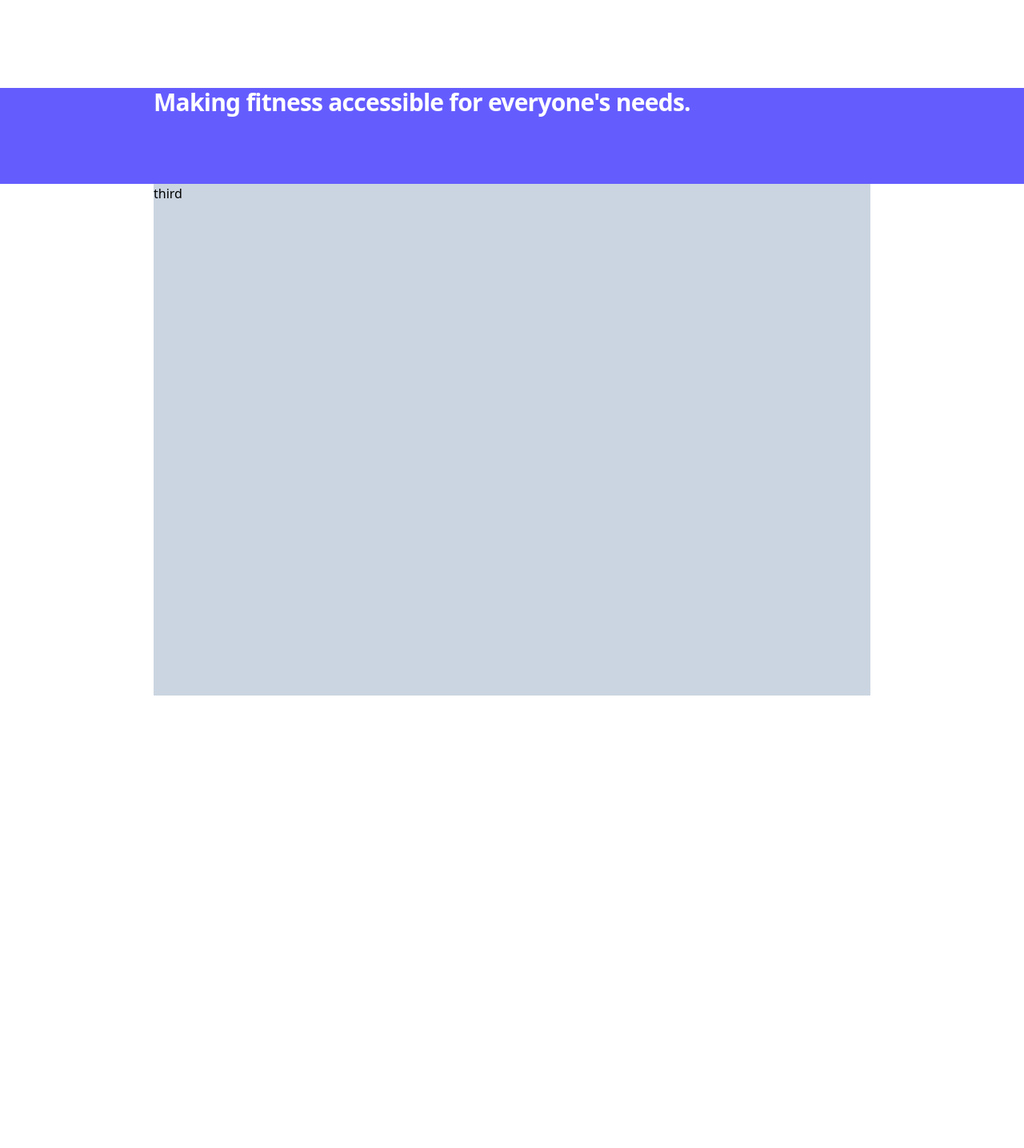
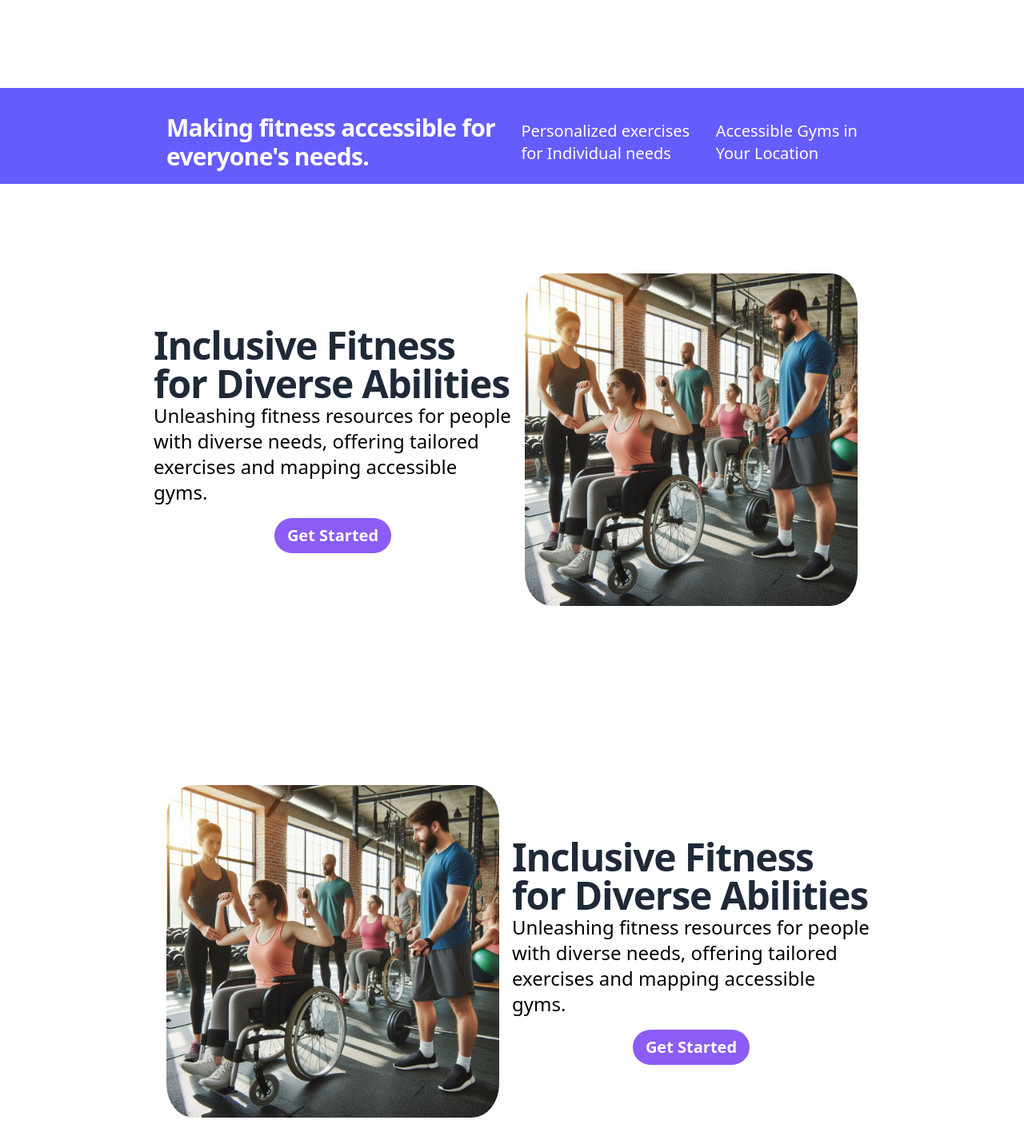
Before and after one commit to brzozka/InclusiFit, a Vue app: page / in a window 1280 px wide. Shown: the part 594-2030 px from the top of the page at 80% size. Before the commit the page ends 1464 px from the top, so only its background shows below. Built offline with nearby package versions, Linux system fonts and the light colour scheme.

Commit message:
Update HomeView.vue
As in title.

```diff
--- a/src/views/HomeView.vue
+++ b/src/views/HomeView.vue
@@ -16,12 +16,34 @@ import Navbar from '../components/Navbar.vue'
             </div>
         </div>
         <div class="flex  h-[15vh] w-full  bg-[#655CFE]">
-            <div class="flex h-fit  w-[70vw] font-sans mx-auto items-center">
-                <h1 class="text-3xl font-bold tracking-tight text-white">Making fitness accessible for everyone's needs.</h1>
+            <div class="flex h-fit  w-[70vw] font-sans mx-auto items-center justify-between py-8 px-4">
+                <h1 class="text-3xl font-bold tracking-tight text-white">Making fitness accessible for <br> everyone's needs.</h1>
+                <p class="text-xl  text-white">Personalized exercises<br> for Individual needs</p>
+                <p class="text-xl   text-white">Accessible Gyms in <br>Your Location</p>
             </div>
         </div>
 
-        <div class="flex w-[70vw] h-[80vh] mx-auto bg-slate-300">third</div>
+        <div class="flex h-[80vh] w-[70vw] mx-auto bg-white items-center justify-center">
+            <div class="w-1/2 h-full flex flex-col justify-center items-center">
+                <h1 class="text-4xl font-bold tracking-tight text-gray-800 sm:text-5xl">Inclusive Fitness for Diverse Abilities</h1>
+                <p class="text-2xl">Unleashing fitness resources for people with diverse needs, offering tailored exercises and mapping accessible gyms.</p>
+                <button class="bg-violet-500 hover:bg-violet-700 text-white font-bold text-xl py-2 px-4 rounded-full mt-4">Get Started</button>
+            </div>
+            <div class="w-1/2 h-full flex flex-col justify-center items-center ">
+                <img src="../assets/exercise.jfif" alt="exercise" class="w-fit h-fit py-2 px-4 rounded-[50px]">
+            </div>
+        </div>
+        <div class="flex h-[80vh] w-[70vw] mx-auto bg-white items-center justify-center">
+            <div class="w-1/2 h-full flex flex-col justify-center items-center ">
+                <img src="../assets/exercise.jfif" alt="exercise" class="w-fit h-fit py-2 px-4 rounded-[50px]">
+            </div>
+            <div class="w-1/2 h-full flex flex-col justify-center items-center">
+                <h1 class="text-4xl font-bold tracking-tight text-gray-800 sm:text-5xl">Inclusive Fitness for Diverse Abilities</h1>
+                <p class="text-2xl">Unleashing fitness resources for people with diverse needs, offering tailored exercises and mapping accessible gyms.</p>
+                <button class="bg-violet-500 hover:bg-violet-700 text-white font-bold text-xl py-2 px-4 rounded-full mt-4">Get Started</button>
+            </div>
+
+        </div>
 
 </div>
 </template>
```
